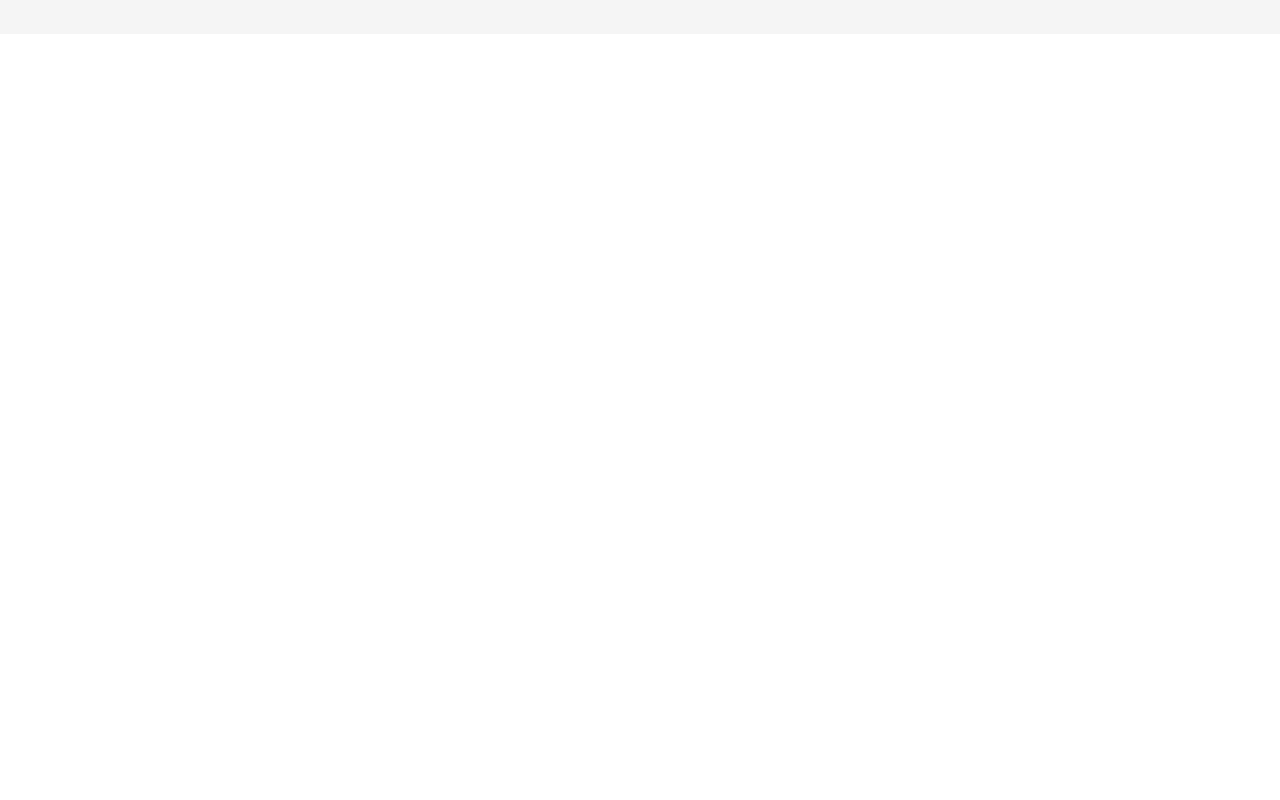
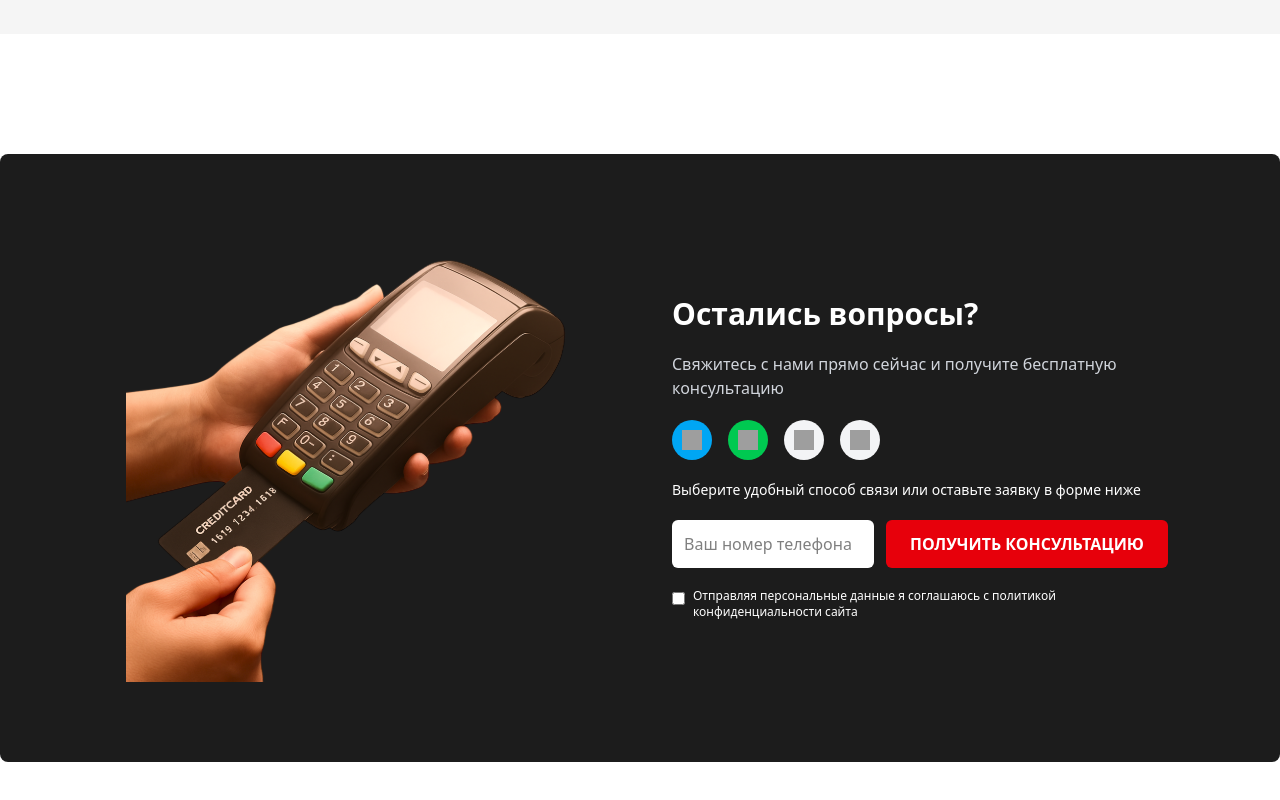
Before and after one commit to DiyorMr/business, a React (Vite) app: page / in a window 1280 px wide. Shown: the part 6282-7082 px from the top of the page. Before the commit the page ends 6436 px from the top, so only its background shows below. Built offline with nearby package versions, Linux system fonts and the light colour scheme; grey boxes are pictures that could not be loaded.

Commit message:
cardinfo  add

```diff
--- a/src/App.jsx
+++ b/src/App.jsx
@@ -2,6 +2,7 @@ import './App.css'
 import About from './components/About'
 import Business from './components/Business'
 import Hero from './components/Hero'
+import CardInfo from './components/pages/CardInfo'
 
 const App = () => {
   return (
@@ -9,6 +10,7 @@ const App = () => {
       <Hero />
       <About />
       <Business />
+      <CardInfo />
     </div>
   )
 }
--- a/src/components/pages/ArticleCard.jsx
+++ b/src/components/pages/ArticleCard.jsx
@@ -30,7 +30,6 @@ const ArticleCard = () => {
                             </div>
                         ))
                 }
-
             </div>
             <div className="flex items-center justify-center pt-15 pb-30">
                 <button className="rounded-[10px] bg-[#F28E35] text-white py-5 px-10 cursor-pointer">открыть все статьи</button>
--- /dev/null
+++ b/src/components/pages/CardInfo.jsx
@@ -0,0 +1,52 @@
+const CardInfo = () => {
+    return (
+        <div className="max-w-[1300px] mx-auto bg-[#1c1c1c] rounded-lg flex flex-col md:flex-row overflow-hidden mb-30 p-20">
+            <div className="w-full md:w-1/2 flex items-center justify-center">
+                <img src="./img/card.svg" alt="POS" lassName="w-80"
+                />
+            </div>
+            <div className="w-full md:w-1/2 p-8 text-white space-y-5 flex flex-col justify-center">
+                <h2 className="text-2xl md:text-3xl font-bold">Остались вопросы?</h2>
+                <p className="text-gray-300">
+                    Свяжитесь с нами прямо сейчас и получите бесплатную консультацию
+                </p>
+                <div className="flex items-center gap-4">
+                    <a href="#" className="w-10 h-10 rounded-full flex items-center justify-center bg-sky-500 hover:bg-sky-600">
+                        <img src="https://cdn-icons-png.flaticon.com/512/2111/2111646.png" alt="Telegram" className="w-5 h-5" />
+                    </a>
+                    <a href="#" className="w-10 h-10 rounded-full flex items-center justify-center bg-green-500 hover:bg-green-600"                 >
+                        <img src="https://cdn-icons-png.flaticon.com/512/733/733585.png" alt="WhatsApp" className="w-5 h-5" />
+                    </a>
+                    <a href="#" className="w-10 h-10 rounded-full flex items-center justify-center bg-gray-100 hover:bg-gray-300">
+                        <img src="https://cdn-icons-png.flaticon.com/512/597/597177.png" alt="Phone" className="w-5 h-5" />
+                    </a>
+                    <a href="#" className="w-10 h-10 rounded-full flex items-center justify-center bg-gray-100 hover:bg-gray-300"                 >
+                        <img src="https://cdn-icons-png.flaticon.com/512/561/561127.png" alt="Email" className="w-5 h-5" />
+                    </a>
+                </div>
+                <p className="text-white text-sm">
+                    Выберите удобный способ связи или оставьте заявку в форме ниже
+                </p>
+                <div className="flex flex-col sm:flex-row items-center gap-3">
+                    <input
+                        type="text"
+                        placeholder="Ваш номер телефона"
+                        className="flex-1 w-full p-3 bg-white rounded-md text-black focus:outline-none"
+                    />
+                    <button className="bg-red-600 hover:bg-red-700 px-6 py-3 rounded-md font-semibold">
+                        ПОЛУЧИТЬ КОНСУЛЬТАЦИЮ
+                    </button>
+                </div>
+                <div className="flex items-start gap-2 text-xs text-white">
+                    <input type="checkbox" className="mt-1" />
+                    <span>
+                        Отправляя персональные данные я соглашаюсь с политикой
+                        конфиденциальности сайта
+                    </span>
+                </div>
+            </div>
+        </div>
+    );
+};
+
+export default CardInfo;
```
Also changed, not shown: public/img/card.svg (added).
